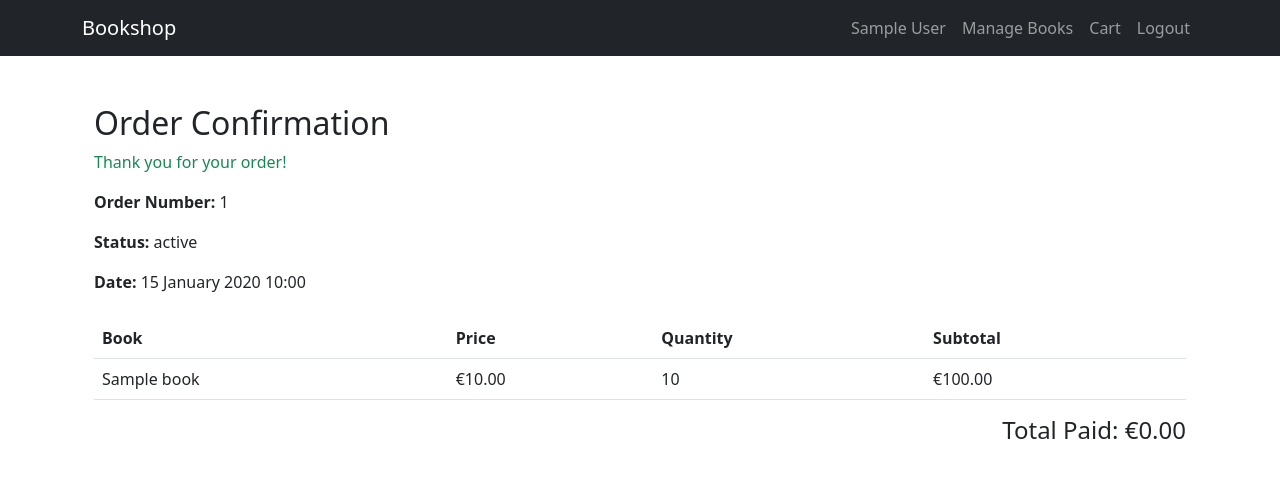
After one commit to OreAdebiyi14/BookshopCA4, a Flask app: page /order-confirmation/1 in a window 1280 px wide. The commit adds this page. Shown: the top 478 px of the page. Run offline with Flask 3, Linux system fonts and the light colour scheme; a user stored in the database is signed in; tables that the repository leaves empty hold one stand-in row (values such as "Sample post"); parts of the project's set-up code (start-up, migrations or seed data) failed here and were passed over.

Commit message:
commit 6: Order pages and basket

```diff
--- a/bookshop/app/routes.py
+++ b/bookshop/app/routes.py
@@ -1,7 +1,9 @@
+from os import abort
+from urllib import request
 from flask import Blueprint, render_template, redirect, url_for, flash
 from flask_login import login_user, logout_user, login_required, current_user
 from werkzeug.security import generate_password_hash, check_password_hash
-from .models import User, Book
+from .models import CartItem, Order, User, Book, Item
 from .forms import RegisterForm, LoginForm, BookForm
 from . import db
 
@@ -104,3 +106,160 @@ def delete_book(book_id):
     db.session.commit()
     flash("Book deleted", "info")
     return redirect(url_for('main.admin_books'))
+
+@main.route('/admin/books/edit/<int:book_id>', methods=['GET', 'POST'])
+@login_required
+def edit_book(book_id):
+    if not current_user.is_admin:
+        flash('Access denied.')
+        return redirect(url_for('main.home'))
+
+    book = Book.query.get_or_404(book_id)
+    form = BookForm(obj=book)
+
+    if form.validate_on_submit():
+        book.title = form.title.data
+        book.author = form.author.data
+        book.price = form.price.data
+        book.stock_quantity = form.stock_quantity.data
+        book.description = form.description.data
+        db.session.commit()
+        flash('Book updated successfully.')
+        return redirect(url_for('main.admin_books'))
+
+    return render_template('edit_book.html', form=form, book=book)
+
+@main.route('/cart')
+@login_required
+def view_cart():
+    items = CartItem.query.filter_by(user_id=current_user.user_id).all()
+    return render_template('cart.html', items=items)
+
+@main.route('/cart/add/<int:book_id>', methods=['POST'])
+@login_required
+def add_to_cart(book_id):
+    existing = CartItem.query.filter_by(user_id=current_user.user_id, book_id=book_id).first()
+    if existing:
+        existing.quantity += 1
+    else:
+        new_item = CartItem(user_id=current_user.user_id, book_id=book_id, quantity=1)
+        db.session.add(new_item)
+    db.session.commit()
+    flash('Book added to cart!')
+    return redirect(url_for('main.home'))
+
+@main.route('/cart/remove/<int:item_id>', methods=['POST'])
+@login_required
+def remove_from_cart(item_id):
+    item = CartItem.query.get_or_404(item_id)
+    if item.user_id != current_user.user_id:
+        flash("Unauthorized access.")
+        return redirect(url_for('main.view_cart'))
+    db.session.delete(item)
+    db.session.commit()
+    flash('Item removed.')
+    return redirect(url_for('main.view_cart'))
+
+@main.route('/cart')
+@login_required
+def view_cart():
+    cart_items = CartItem.query.filter_by(user_id=current_user.user_id).all()
+    return render_template('cart.html', cart_items=cart_items)
+
+@main.route('/cart/remove/<int:item_id>', methods=['POST'])
+@login_required
+def remove_from_cart(item_id):
+    item = CartItem.query.get_or_404(item_id)
+    if item.user_id != current_user.user_id:
+        flash("Unauthorized", "danger")
+        return redirect(url_for('main.view_cart'))
+
+    db.session.delete(item)
+    db.session.commit()
+    flash("Item removed from cart.", "success")
+    return redirect(url_for('main.view_cart'))
+
+@main.route('/cart/update/<int:item_id>', methods=['POST'])
+@login_required
+def update_quantity(item_id):
+    item = CartItem.query.get_or_404(item_id)
+    if item.user_id != current_user.user_id:
+        flash("Unauthorized", "danger")
+        return redirect(url_for('main.view_cart'))
+
+    try:
+        item.quantity = int(request.form['quantity'])
+        db.session.commit()
+        flash("Quantity updated.", "success")
+    except:
+        flash("Invalid quantity.", "danger")
+    return redirect(url_for('main.view_cart'))
+
+@main.route('/cart/checkout', methods=['POST'])
+@login_required
+def checkout():
+    cart_items = CartItem.query.filter_by(user_id=current_user.user_id).all()
+    if not cart_items:
+        flash("Your cart is empty.", "warning")
+        return redirect(url_for('main.view_cart'))
+
+    # Optionally save to Orders table here...
+    for item in cart_items:
+        db.session.delete(item)
+    db.session.commit()
+
+    flash("Checkout successful! Thank you for your order.", "success")
+    return redirect(url_for('main.home'))
+
+@main.route('/checkout', methods=['POST'])
+@login_required
+def checkout():
+    cart_items = CartItem.query.filter_by(user_id=current_user.user_id).all()
+
+    if not cart_items:
+        flash('Your cart is empty.', 'warning')
+        return redirect(url_for('main.view_cart'))
+
+    total = sum(item.book.price * item.quantity for item in cart_items)
+
+    # Create a new order
+    new_order = Order(
+        user_id=current_user.user_id,
+        total_price=total,
+        status='Pending'  # You can update this later to 'Paid' or 'Shipped'
+    )
+    db.session.add(new_order)
+    db.session.flush()  # Gets new_order.order_id before committing
+
+    # Create each item for this order
+    for item in cart_items:
+        order_item = Item(
+            order_id=new_order.order_id,
+            book_id=item.book_id,
+            quantity=item.quantity,
+            price_at_purchase=item.book.price
+        )
+        db.session.add(order_item)
+
+    # Clear the user's cart
+    for item in cart_items:
+        db.session.delete(item)
+
+    db.session.commit()
+    flash('Your order has been placed successfully!', 'success')
+    return redirect(url_for('main.order_confirmation', order_id=new_order.order_id))
+
+@main.route("/orders")
+@login_required
+def order_history():
+    orders = Order.query.filter_by(user_id=current_user.user_id).order_by(Order.order_id.desc()).all()
+    return render_template("order_history.html", orders=orders)
+
+@main.route('/order-confirmation/<int:order_id>')
+@login_required
+def order_confirmation(order_id):
+    order = Order.query.get_or_404(order_id)
+    if order.user_id != current_user.user_id and not current_user.is_admin:
+        abort(403)
+    items = Item.query.filter_by(order_id=order_id).all()
+    return render_template('order_confirmation.html', order=order, items=items)
--- a/bookshop/app/templates/admin_books.html
+++ b/bookshop/app/templates/admin_books.html
@@ -20,6 +20,7 @@
       <td>€{{ book.price }}</td>
       <td>{{ book.stock_quantity }}</td>
       <td>
+        <a href="{{ url_for('main.edit_book', book_id=book.book_id) }}" class="btn btn-sm btn-warning">Edit</a>
         <a href="{{ url_for('main.delete_book', book_id=book.book_id) }}" class="btn btn-sm btn-danger">Delete</a>
       </td>
     </tr>
--- a/bookshop/app/templates/base.html
+++ b/bookshop/app/templates/base.html
@@ -15,8 +15,11 @@
           {% if current_user.is_authenticated %}
             <li class="nav-item"><a class="nav-link" href="#">{{ current_user.full_name }}</a></li>
             {% if current_user.is_admin %}
-            <li class="nav-item"><a class="nav-link" href="{{ url_for('main.admin_books') }}">Manage Books</a></li>
+              <li class="nav-item"><a class="nav-link" href="{{ url_for('main.admin_books') }}">Manage Books</a></li>
             {% endif %}
+            <li class="nav-item">
+              <a class="nav-link" href="{{ url_for('main.view_cart') }}">Cart</a>
+            </li>
             <li class="nav-item"><a class="nav-link" href="{{ url_for('main.logout') }}">Logout</a></li>
           {% else %}
             <li class="nav-item"><a class="nav-link" href="{{ url_for('main.login') }}">Login</a></li>
--- /dev/null
+++ b/bookshop/app/templates/order_confirmation.html
@@ -0,0 +1,35 @@
+{% extends "base.html" %}
+{% block content %}
+<div class="container mt-5">
+  <h2>Order Confirmation</h2>
+  <p class="text-success">Thank you for your order!</p>
+  <p><strong>Order Number:</strong> {{ order.order_id }}</p>
+  <p><strong>Status:</strong> {{ order.status }}</p>
+  <p><strong>Date:</strong> {{ order.order_date.strftime('%d %B %Y %H:%M') }}</p>
+
+  <table class="table mt-4">
+    <thead>
+      <tr>
+        <th>Book</th>
+        <th>Price</th>
+        <th>Quantity</th>
+        <th>Subtotal</th>
+      </tr>
+    </thead>
+    <tbody>
+      {% set total = 0 %}
+      {% for item in items %}
+        {% set subtotal = item.price_at_purchase * item.quantity %}
+        {% set total = total + subtotal %}
+        <tr>
+          <td>{{ item.book.title }}</td>
+          <td>€{{ item.price_at_purchase }}</td>
+          <td>{{ item.quantity }}</td>
+          <td>€{{ '%.2f' % subtotal }}</td>
+        </tr>
+      {% endfor %}
+    </tbody>
+  </table>
+  <h4 class="text-end">Total Paid: €{{ '%.2f' % total }}</h4>
+</div>
+{% endblock %}
```
Also changed, not shown: bookshop/app/models.py (+34 -0 lines), bookshop/app/templates/cart.html (added, +26 -0 lines), bookshop/app/templates/edit_book.html (added, +13 -0 lines), bookshop/app/templates/home.html (+7 -1 lines), bookshop/app/templates/order_history.html (added, +28 -0 lines).
